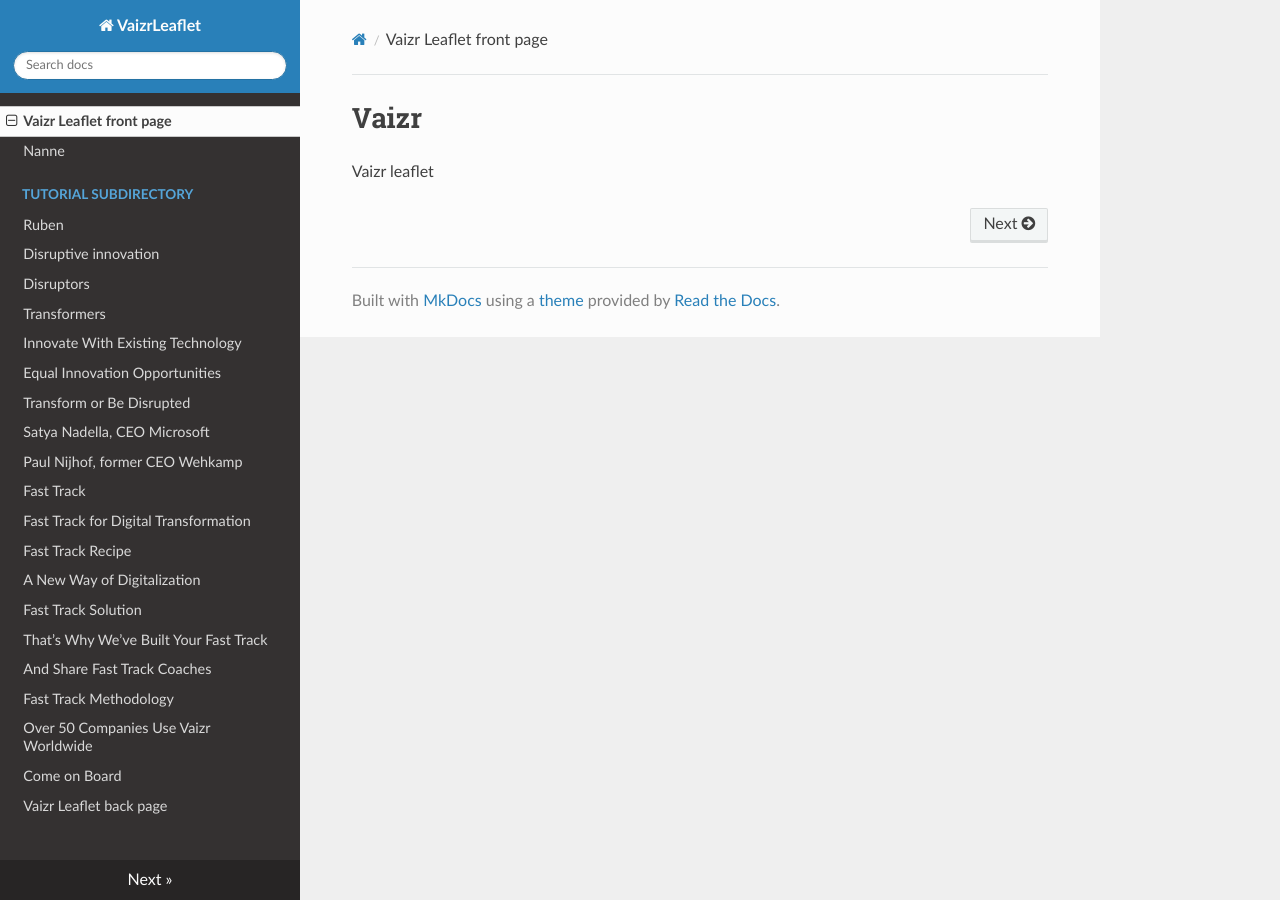
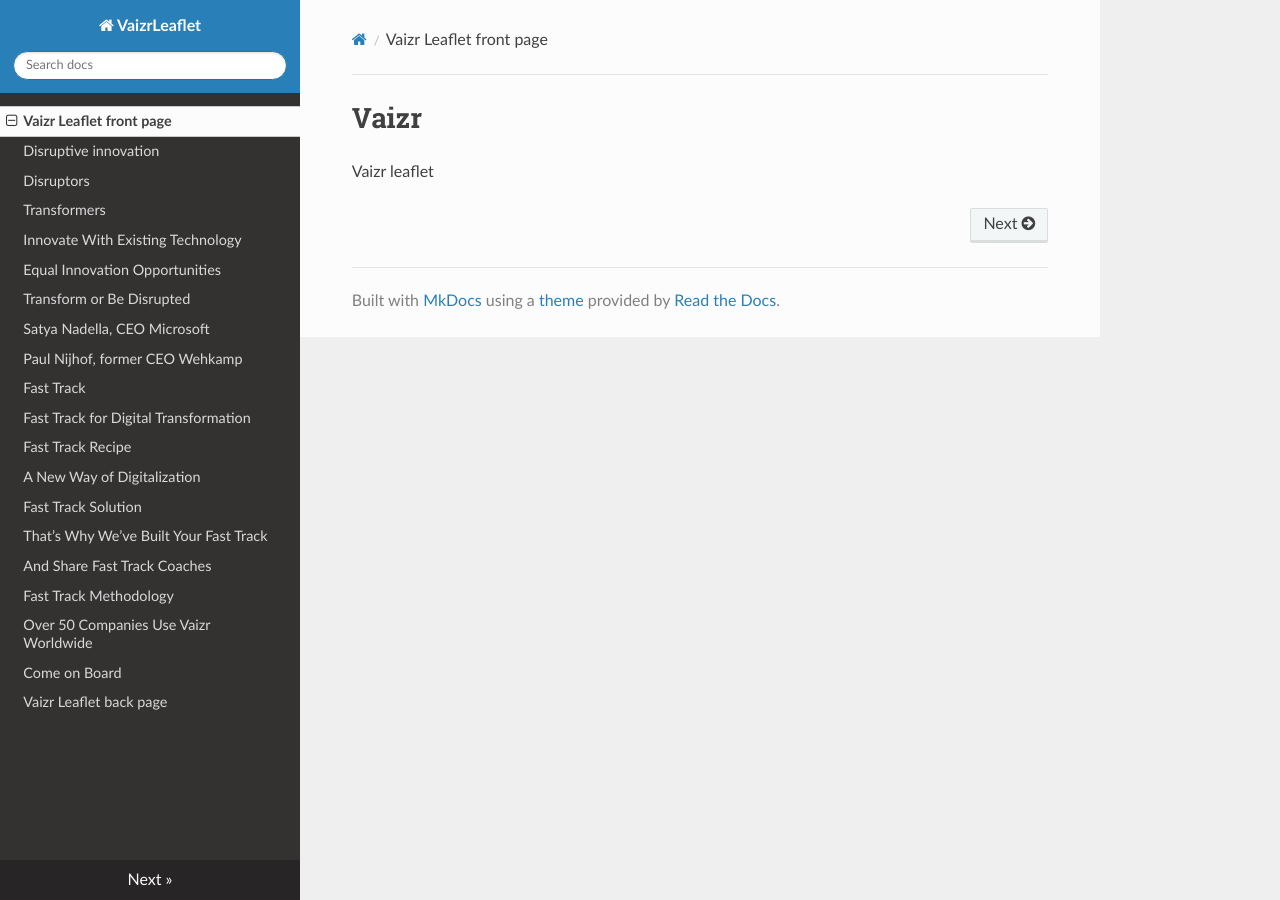
Before and after one commit to vaizr-community/leaflet, an MkDocs documentation site: the page built from docs/index.md, in a window 1280 px wide. Built offline with MkDocs 1.6.1, drawn with Linux system fonts in a browser that asks for light colours; nearby versions of some CDN libraries; old or Windows-style settings are respelled for this version of MkDocs.

```diff
--- a/mkdocs.yml
+++ b/mkdocs.yml
@@ -3,15 +3,6 @@ pages:
   -
     ? "Vaizr Leaflet front page"
     : index.md
-  -
-    ? "Nanne"
-    : nanne.md
-  -
-    ? "Tutorial subdirectory "
-    :
-      -
-        ? "Ruben"
-        : tutorial/ruben.md
   -
     ? "Disruptive innovation"
     : disruptive_innovation.md
```
Also changed, not shown: docs/tutorial/ruben.md (deleted, +0 -3 lines).
